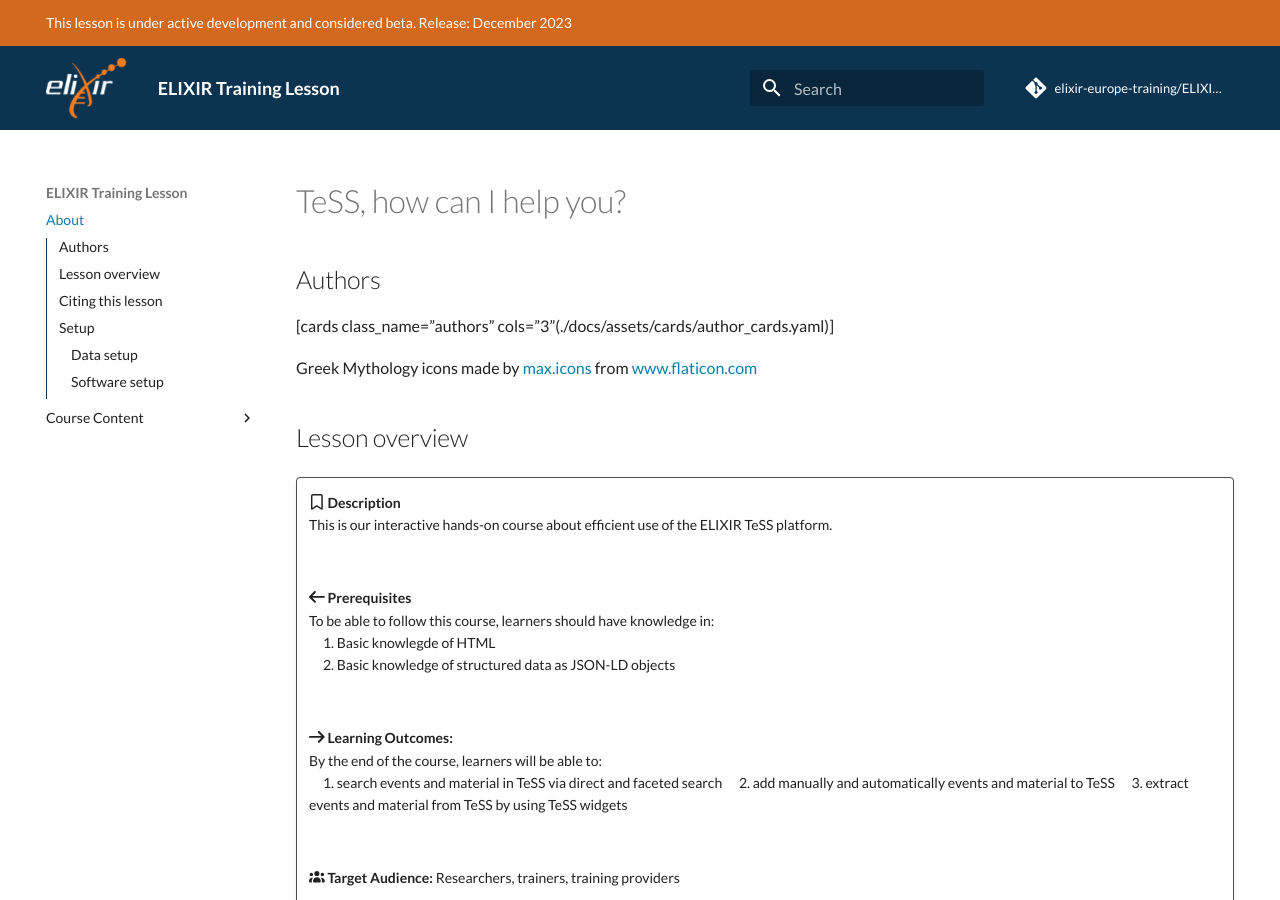
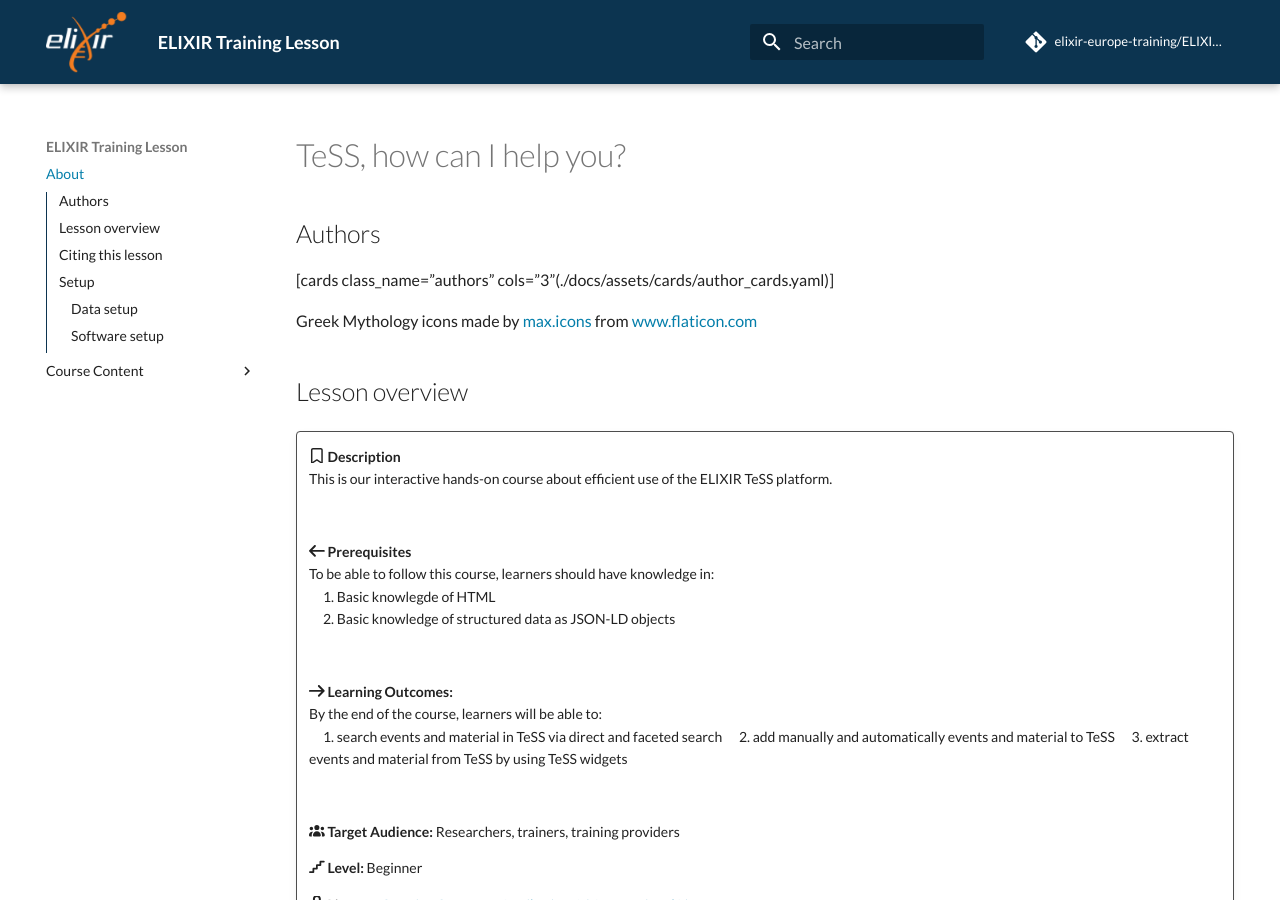
Before and after one commit to elixir-europe-training/ELIXIR-TrP-TeSS, an MkDocs documentation site: the page built from docs/index.md, in a window 1280 px wide and 900 px high. Built offline with MkDocs 1.6.1 and Material for MkDocs 9.7.7, drawn with Linux system fonts in a browser that asks for light colours; comment, search, counter and statistics services are not loaded.

Commit message:
Update main.html

```diff
--- a/overrides/main.html
+++ b/overrides/main.html
@@ -1,8 +1,4 @@
 {% extends "base.html" %}
-
-{% block announce %}
-This lesson is under active development and considered beta. Release: December 2023
-{% endblock %}
 
 {% block site_meta %}
 {{ super() }}
```
